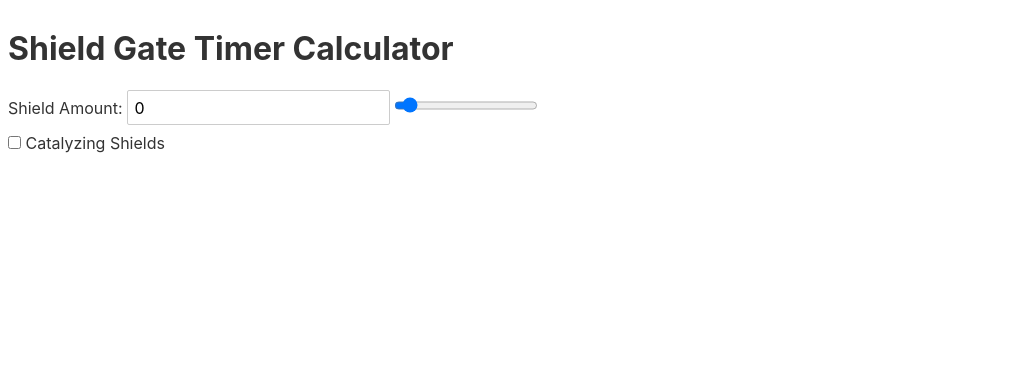
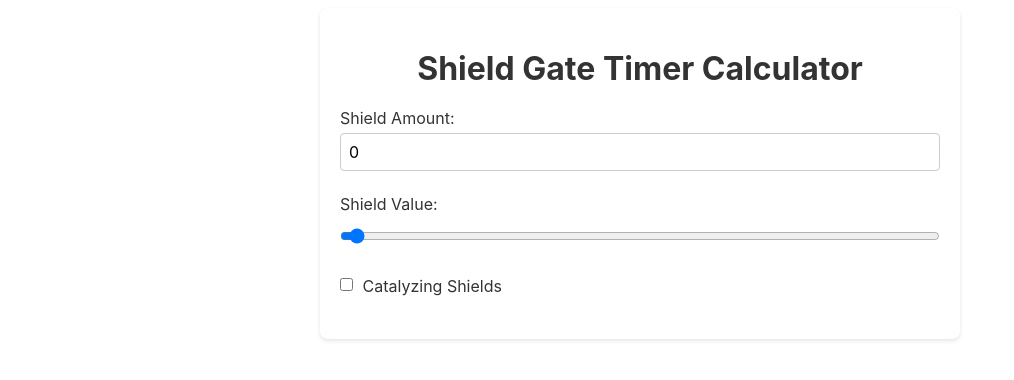
Before and after one commit to Malurth/warframe-shieldgate-calc, a Svelte app: page / in a window 1280 px wide. Shown: the top 380 px of the page, without its empty margins (0-1014 px from the left). Built offline with nearby package versions, Linux system fonts and the light colour scheme.

Commit message:
I asked ChatGPT to make it not look like ass and it did a pretty good job lol

```diff
--- a/src/App.svelte
+++ b/src/App.svelte
@@ -26,10 +26,18 @@
 <main>
   <h1>Shield Gate Timer Calculator</h1>
 
+  <div class="input-group">
     <label for="shieldValue">Shield Amount:</label>
-  <input type="number" bind:value={inputShieldValue} on:input={calculateTime} />
+    <input
+      type="number"
+      id="shieldValue"
+      bind:value={inputShieldValue}
+      on:input={calculateTime}
+    />
+  </div>
 
-  <!-- <label for="shieldSlider">Shield Value Slider:</label> -->
+  <div class="input-group">
+    <label for="shieldSlider">Shield Value:</label>
     <input
       type="range"
       id="shieldSlider"
@@ -38,8 +46,9 @@
       bind:value={inputShieldValue}
       on:input={calculateTime}
     />
+  </div>
 
-  <div>
+  <div class="input-group">
     <label>
       <input
         type="checkbox"
@@ -48,18 +57,16 @@
       />
       Catalyzing Shields
     </label>
-
     {#if catalyzingShields}
-      <label for="maxCatalyzeValue">(Max Shields:)</label>
+      <label for="maxCatalyzeValue">Max Shields:</label>
       <input
         type="number"
+        id="maxCatalyzeValue"
         bind:value={maxCatalyzeValue}
         on:input={calculateTime}
       />
     {/if}
   </div>
-
-  <!-- <button on:click={calculateTime}>Calculate Time</button> -->
 
   {#if outputTime > 0}
     <p>Shield Gate Duration: {outputTime.toFixed(2)} seconds</p>
@@ -67,10 +74,52 @@
 </main>
 
 <style>
+  body {
+    font-family: Arial, sans-serif;
+    background-color: #f4f4f4;
+    color: #333;
+    padding: 20px;
+  }
+
+  main {
+    max-width: 600px;
+    margin: 0 auto;
+    background-color: #fff;
+    padding: 20px;
+    border-radius: 8px;
+    box-shadow: 0 2px 4px rgba(0, 0, 0, 0.1);
+  }
+
+  h1 {
+    text-align: center;
+    margin-bottom: 20px;
+  }
+
+  .input-group {
+    margin-bottom: 15px;
+  }
+
   label {
     display: inline-block;
+    margin-bottom: 5px;
   }
-  #shieldSlider {
+
+  input[type="number"],
+  input[type="range"] {
+    width: 100%;
+    padding: 8px;
+    border-radius: 4px;
+    border: 1px solid #ccc;
+    box-sizing: border-box;
+  }
+
+  input[type="checkbox"] {
+    margin-right: 5px;
     vertical-align: middle;
   }
+
+  p {
+    font-size: 18px;
+    margin-top: 15px;
+  }
 </style>
```
Lines whose indentation alone changed are shown as unchanged.
